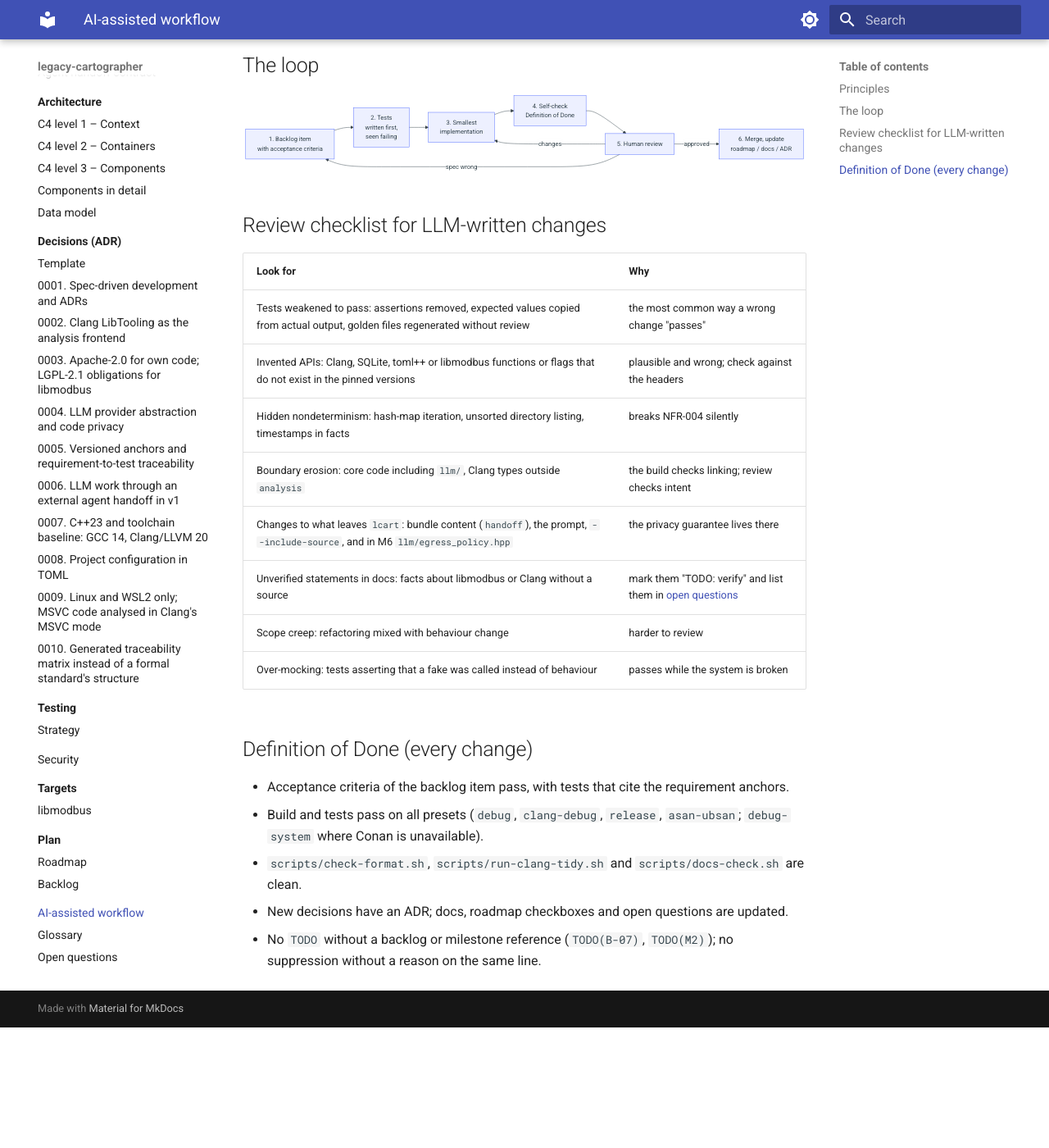
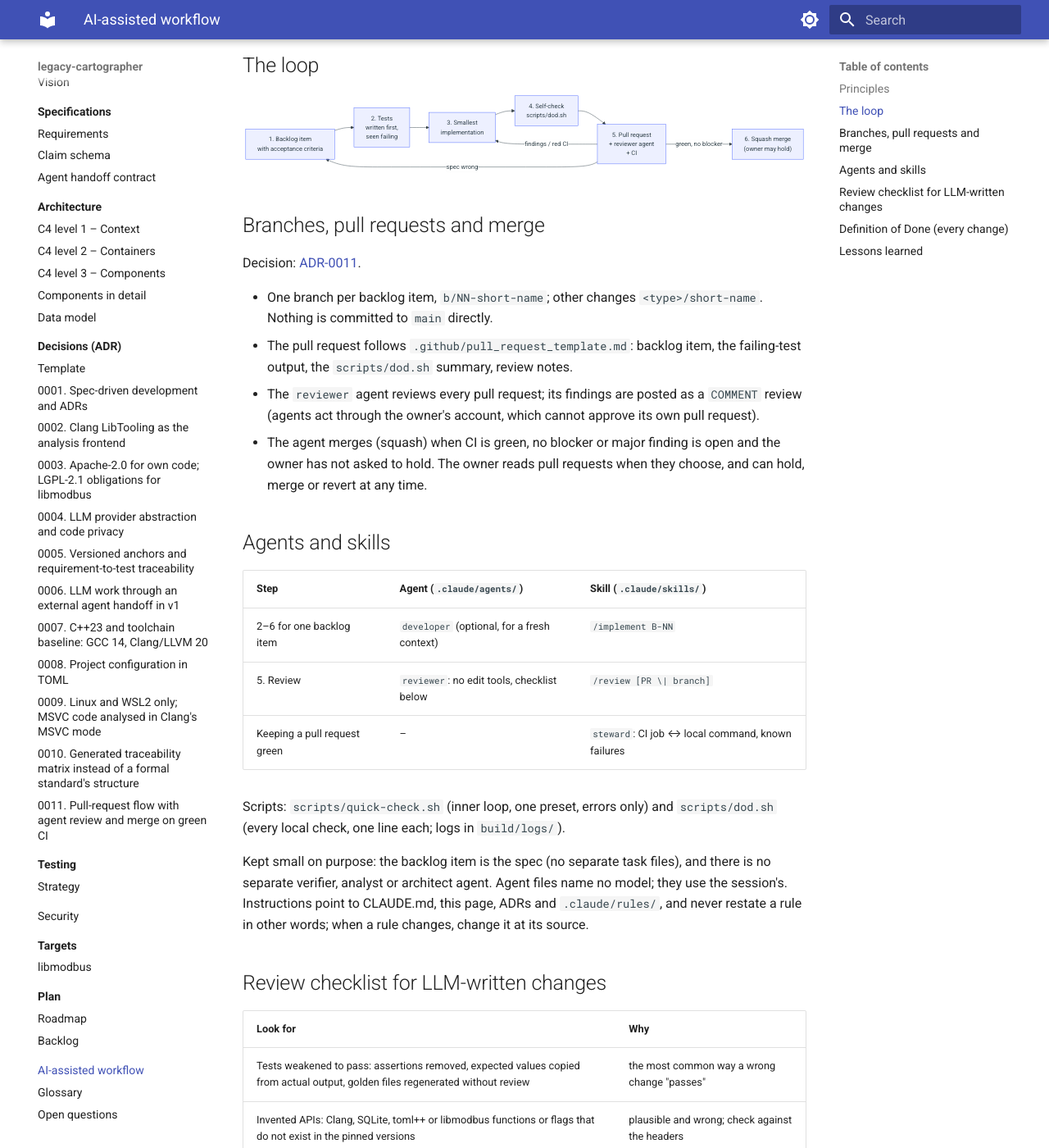
Before and after one commit to Tomek52/legacy-cartographer, an MkDocs documentation site: the page built from docs/ai-workflow.md, in a window 1280 px wide and 1400 px high, scrolled down 690 px. Shown: the whole window at 82% size. Built offline with MkDocs 1.6.1 and Material for MkDocs 9.7.7, drawn with Linux system fonts in a browser that asks for light colours; before the commit the page ends 1943 px from its top, so only the background shows below that; some of the changed text lies outside the part shown.

Commit message:
chore: adopt a pull-request flow with agent review
Until now changes went straight to main, so nothing was reviewed before it
landed. ADR-0011 sets the new flow:
- one branch per backlog item;
- a pull request using the template;
- a review by a read-only reviewer agent;
- a squash merge once CI is green and nothing blocks.

The setup is deliberately smaller than in the sibling project:
- two agents (developer, reviewer) and three skills (implement, review,
  steward);
- backlog items act as specs;
- agent files name no model.

scripts/quick-check.sh is the inner loop: one preset, and it prints only
the errors. scripts/dod.sh runs every local check, one line each.

A new asan-ubsan-system preset gives the sanitizer run without Conan. CI
builds it, so the preset cannot rot.

M1's Definition of Done gains a ruleset on main once the repository is
public, so its anchor is bumped to v3.

ADR: 0011

Co-Authored-By: Claude Opus 5.5 <noreply@anthropic.com>
Claude-Session: https://claude.ai/code/session_01Sn6UD6WxmmXBAgKToBQUdD

````diff
--- a/docs/ai-workflow.md
+++ b/docs/ai-workflow.md
@@ -28,12 +28,44 @@ Agent instructions are in `CLAUDE.md` at the repository root.
 flowchart LR
     A["1. Backlog item<br/>with acceptance criteria"] --> B["2. Tests<br/>written first,<br/>seen failing"]
     B --> C["3. Smallest<br/>implementation"]
-    C --> D["4. Self-check<br/>Definition of Done"]
-    D --> E["5. Human review"]
-    E -- changes --> C
-    E -- spec wrong --> A
-    E -- approved --> F["6. Merge, update<br/>roadmap / docs / ADR"]
+    C --> D["4. Self-check<br/>scripts/dod.sh"]
+    D --> P["5. Pull request<br/>+ reviewer agent<br/>+ CI"]
+    P -- findings / red CI --> C
+    P -- spec wrong --> A
+    P -- green, no blocker --> F["6. Squash merge<br/>(owner may hold)"]
 ```
+
+## Branches, pull requests and merge
+
+Decision: [ADR-0011](adr/0011-pull-request-flow-with-agent-review.md).
+
+- One branch per backlog item, `b/NN-short-name`; other changes
+  `<type>/short-name`. Nothing is committed to `main` directly.
+- The pull request follows `.github/pull_request_template.md`: backlog
+  item, the failing-test output, the `scripts/dod.sh` summary, review notes.
+- The `reviewer` agent reviews every pull request; its findings are posted
+  as a `COMMENT` review (agents act through the owner's account, which
+  cannot approve its own pull request).
+- The agent merges (squash) when CI is green, no blocker or major finding
+  is open and the owner has not asked to hold. The owner reads pull
+  requests when they choose, and can hold, merge or revert at any time.
+
+## Agents and skills
+
+| Step | Agent (`.claude/agents/`) | Skill (`.claude/skills/`) |
+|---|---|---|
+| 2–6 for one backlog item | `developer` (optional, for a fresh context) | `/implement B-NN` |
+| 5. Review | `reviewer`: no edit tools, checklist below | `/review [PR \| branch]` |
+| Keeping a pull request green | – | `steward`: CI job ↔ local command, known failures |
+
+Scripts: `scripts/quick-check.sh` (inner loop, one preset, errors only) and
+`scripts/dod.sh` (every local check, one line each; logs in `build/logs/`).
+
+Kept small on purpose: the backlog item is the spec (no separate task
+files), and there is no separate verifier, analyst or architect agent.
+Agent files name no model; they use the session's. Instructions point to
+CLAUDE.md, this page, ADRs and `.claude/rules/`, and never restate a rule
+in other words; when a rule changes, change it at its source.
 
 ## Review checklist for LLM-written changes
 
@@ -52,11 +84,19 @@ flowchart LR
 
 - Acceptance criteria of the backlog item pass, with tests that cite the
   requirement anchors.
-- Build and tests pass on all presets (`debug`, `clang-debug`, `release`,
-  `asan-ubsan`; `debug-system` where Conan is unavailable).
-- `scripts/check-format.sh`, `scripts/run-clang-tidy.sh` and
-  `scripts/docs-check.sh` are clean.
+- `scripts/dod.sh` is all PASS (GCC and Clang with ASan/UBSan from Ubuntu
+  packages, format, clang-tidy, docs check, targets), and CI is green on
+  the pull request (adds the Conan presets `debug`, `clang-debug`,
+  `release`, `asan-ubsan`).
 - New decisions have an ADR; docs, roadmap checkboxes and open questions are
   updated.
 - No `TODO` without a backlog or milestone reference (`TODO(B-07)`,
   `TODO(M2)`); no suppression without a reason on the same line.
+
+## Lessons learned
+
+Cases where LLM output was wrong and how it was caught, newest first:
+what was produced, why it was wrong, how it was caught (test, sanitizer,
+review, CI), what now prevents a repeat.
+
+None recorded yet.
--- a/mkdocs.yml
+++ b/mkdocs.yml
@@ -86,6 +86,7 @@ nav:
       - adr/0008-configuration-file-format.md
       - adr/0009-linux-and-wsl2-only.md
       - adr/0010-traceability-matrix.md
+      - adr/0011-pull-request-flow-with-agent-review.md
   - Testing:
       - testing/index.md
       - Strategy: testing/strategy.md
````
Also changed, not shown: .claude/agents/developer.md (added, +46 -0 lines), .claude/agents/reviewer.md (added, +65 -0 lines), .claude/skills/implement/SKILL.md (added, +57 -0 lines), .claude/skills/review/SKILL.md (added, +22 -0 lines), .claude/skills/steward/SKILL.md (added, +43 -0 lines), CLAUDE.md (+10 -0 lines), CMakePresets.json (+44 -0 lines), CONTRIBUTING.md (+13 -10 lines), docs/adr/0011-pull-request-flow-with-agent-review.md (added, +68 -0 lines), docs/adr/index.md (+1 -0 lines), docs/plan/roadmap.md (+3 -1 lines), .github/pull_request_template.md (added), 3 other files.
